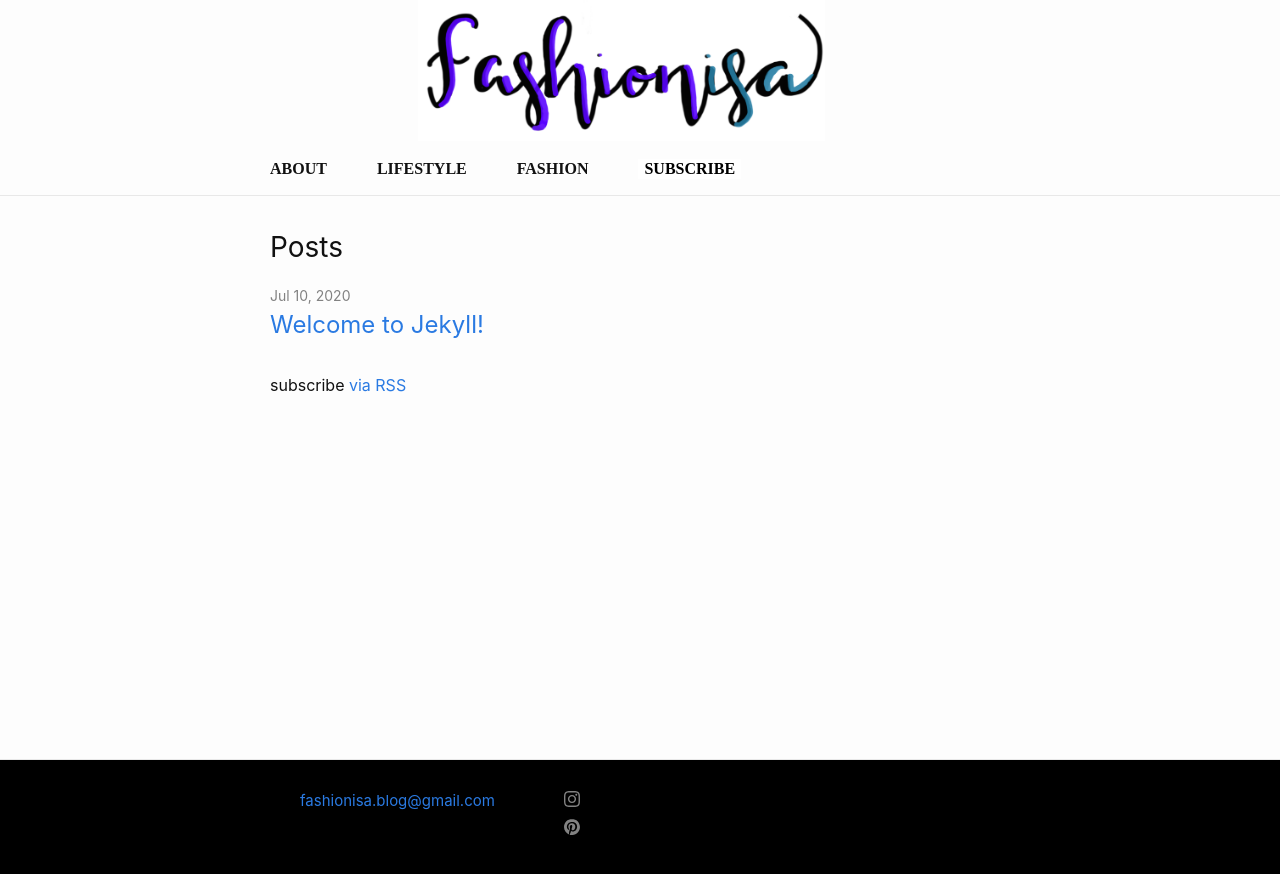
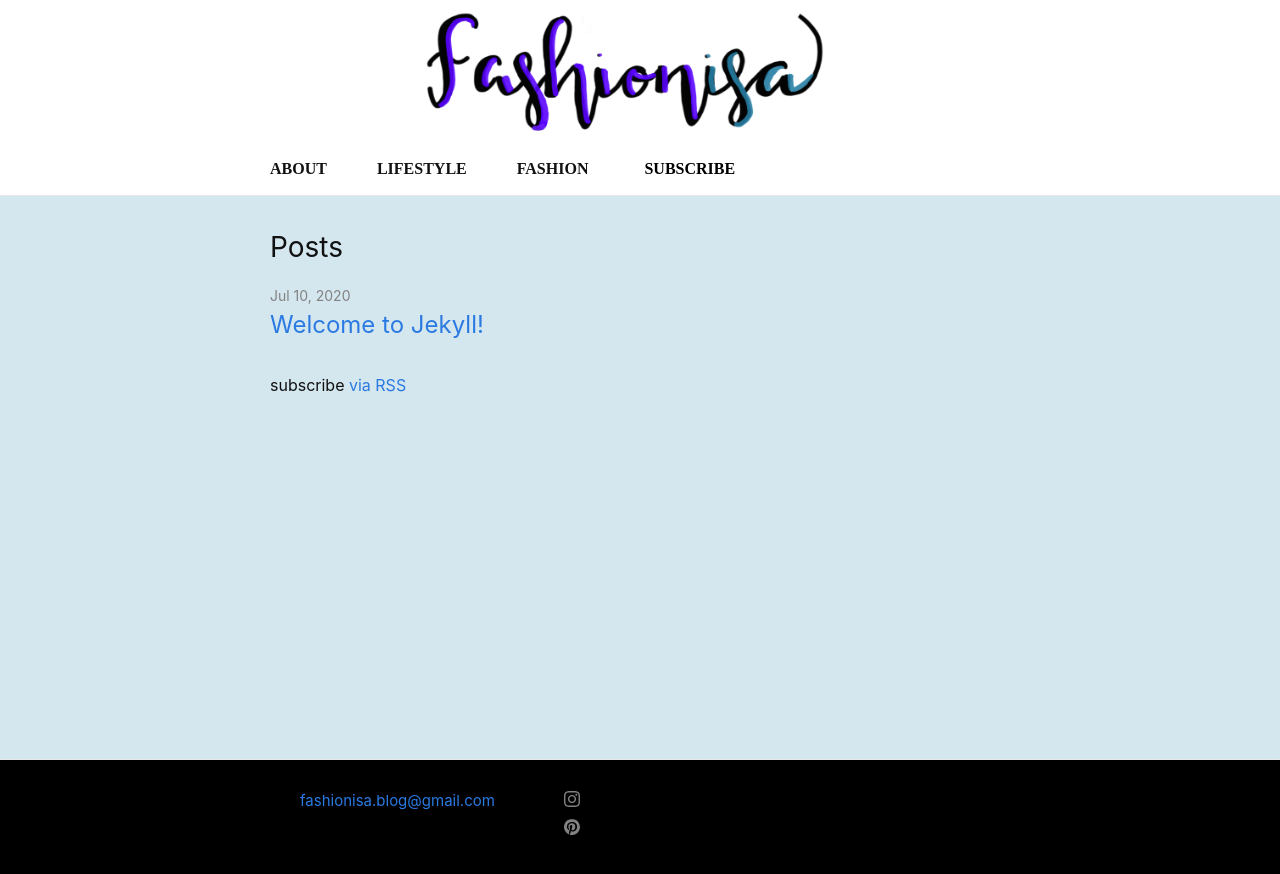
Before and after one commit to iwalte01/fashionisa-blog, a Jekyll site: the page built from index.markdown, in a window 1280 px wide. Shown: the top 874 px of the page. Built offline with Jekyll 4.4.1, drawn with Linux system fonts in a browser that asks for light colours.

Commit message:
added color to the background

```diff
--- a/_sass/minima.scss
+++ b/_sass/minima.scss
@@ -11,7 +11,9 @@ $base-line-height: 1.5 !default;
 $spacing-unit:     30px !default;
 
 $text-color:       #111 !default;
-$background-color: #fdfdfd !default;
+//$background-color: #fdfdfd !default;
+//changed the background color
+$background-color: rgb(212,230,238) !default;
 $brand-color:      #2a7ae2 !default;
 
 $grey-color:       #828282 !default;
--- a/_sass/minima/_base.scss
+++ b/_sass/minima/_base.scss
@@ -28,6 +28,12 @@ body {
   flex-direction: column;
 }
 
+/**
+ *Header styling
+ */
+ header .wrapper {
+  background-color: white;
+ }
 
 
 /**
--- a/_sass/minima/_layout.scss
+++ b/_sass/minima/_layout.scss
@@ -5,6 +5,7 @@
   //border-top: 5px solid $grey-color-dark;
   border-bottom: 1px solid $grey-color-light;
   min-height: $spacing-unit * 1.865;
+  background-color: white;
 
   // Positioning context for the mobile navigation icon
   position: relative;
@@ -67,7 +68,7 @@
     position: absolute;
     top: 9px;
     right: $spacing-unit / 2;
-    background-color: $background-color;
+    background-color: white;
   //  border: 1px solid $grey-color-light;
     border-radius: 5px;
     text-align: right;
```
